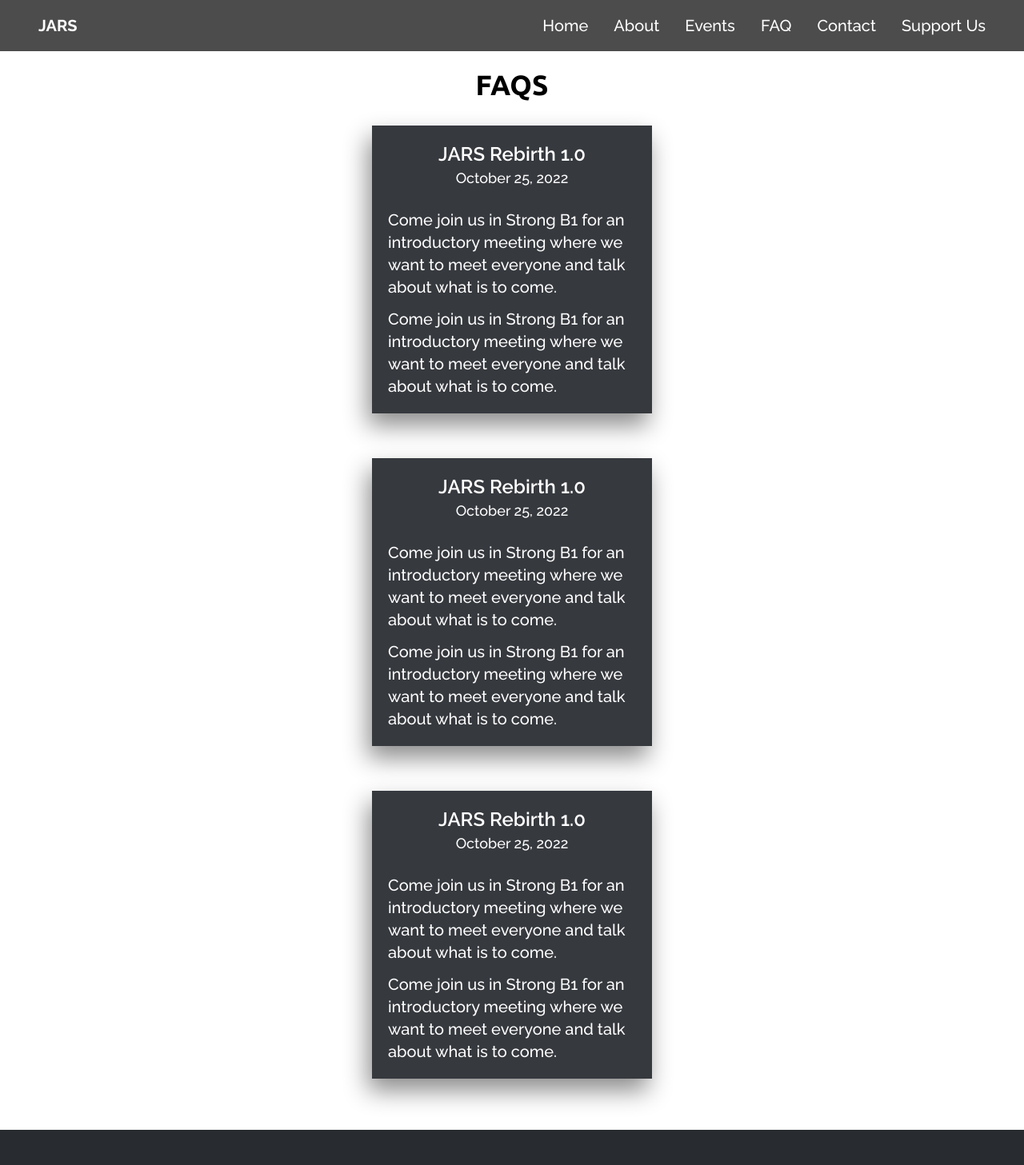
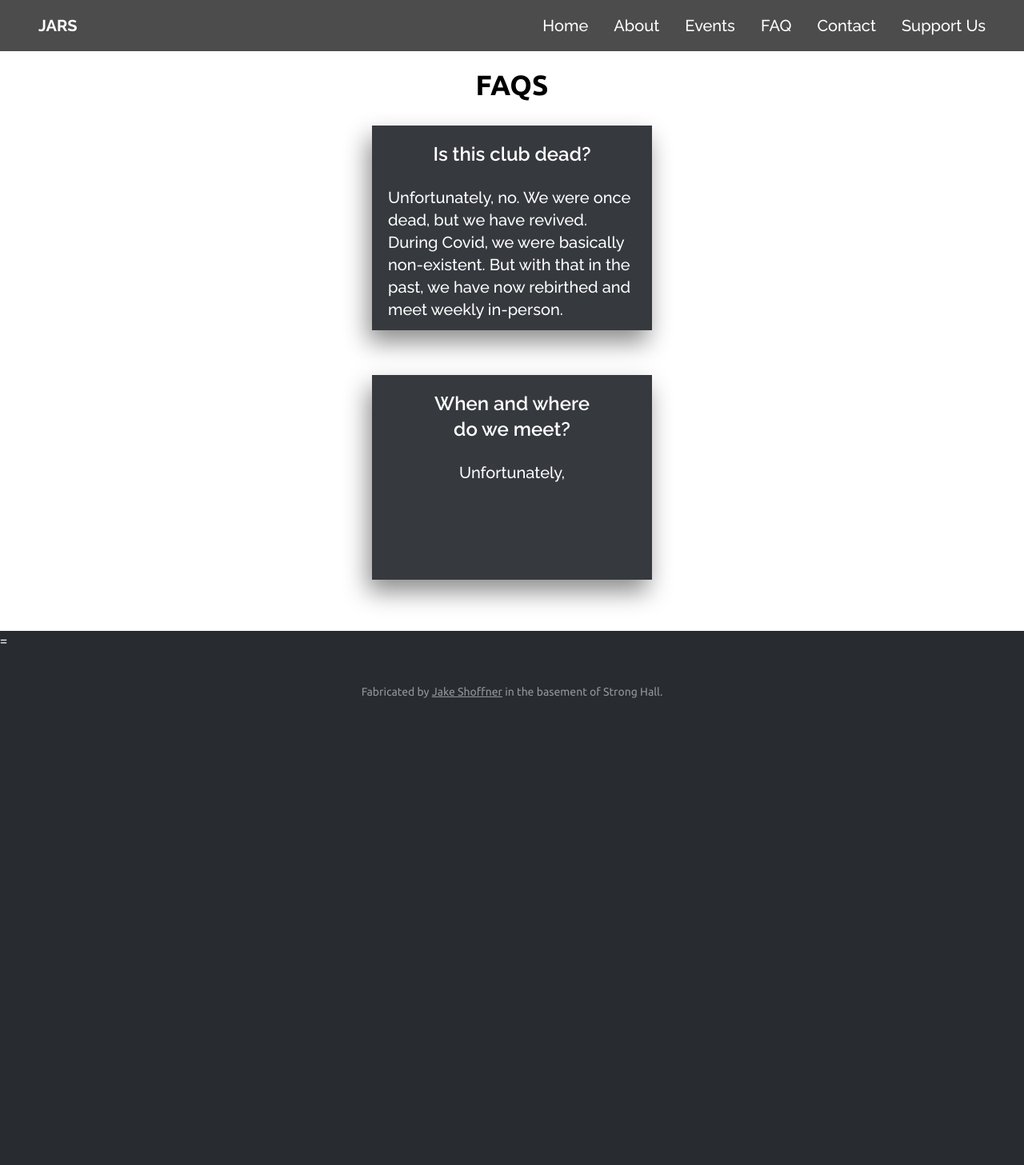
Before and after one commit to Jxk0be/JARS-Website, a SvelteKit app: page /faq in a window 1280 px wide. Shown: the top 1457 px of the page at 80% size. After the commit the page ends 917 px from the top, so only its background shows below. Built offline with nearby package versions, Linux system fonts and the light colour scheme.

Commit message:
Update FAQs.svelte

```diff
--- a/src/components/FAQs.svelte
+++ b/src/components/FAQs.svelte
@@ -2,49 +2,26 @@
     <h1 class="font-bold text-[27px] md:text-[35px] uppercase mt-[10vh] text-black text-center">FAQs</h1>
     <div class="grid grid-cols-1 gap-y-14 w-[350px] h-full mt-[3vh] font-['Raleway']">
 
-        <div class="bg-[#36393e] flex flex-col items-center md:hover:bg-[#282b30] duration-200 transition ease-in-out w-full h-[45vh] drop-shadow-[-5px_15px_15px_rgba(0,0,0,0.45)]">
-            <h1 class="mt-5 text-2xl font-semibold px-16">JARS Rebirth 1.0</h1>
-            <h1 class="text-lg font-medium mb-6">October 25, 2022</h1>
+        <div class="bg-[#36393e] flex flex-col items-center md:hover:bg-[#282b30] duration-200 transition ease-in-out w-full h-[32vh] drop-shadow-[-5px_15px_15px_rgba(0,0,0,0.45)]">
+            <h1 class="mt-5 text-2xl font-semibold px-16 mb-6">Is this club dead?</h1>
             <div class="mx-5 text-xl font-medium text-start">
                 <p class="mb-3">
-                    Come join us in Strong B1 for an introductory meeting where we
-                    want to meet everyone and talk about what is to come.
-                </p>
-                <p class="mb-3">
-                    Come join us in Strong B1 for an introductory meeting where we
-                    want to meet everyone and talk about what is to come.
+                    Unfortunately, no. We were once dead, but we have revived. During
+                    Covid, we were basically non-existent. But with that in the past,
+                    we have now rebirthed and meet weekly in-person.
                 </p>
             </div>
         </div>
 
-        <div class="bg-[#36393e] flex flex-col items-center md:hover:bg-[#282b30] duration-200 transition ease-in-out w-full h-[45vh] drop-shadow-[-5px_15px_15px_rgba(0,0,0,0.45)]">
-            <h1 class="mt-5 text-2xl font-semibold px-16">JARS Rebirth 1.0</h1>
-            <h1 class="text-lg font-medium mb-6">October 25, 2022</h1>
+        <div class="bg-[#36393e] flex flex-col items-center md:hover:bg-[#282b30] duration-200 transition ease-in-out w-full h-[32vh] drop-shadow-[-5px_15px_15px_rgba(0,0,0,0.45)]">
+            <h1 class="mt-5 text-2xl font-semibold px-16 mb-6 text-center">When and where do we meet?</h1>
             <div class="mx-5 text-xl font-medium text-start">
                 <p class="mb-3">
-                    Come join us in Strong B1 for an introductory meeting where we
-                    want to meet everyone and talk about what is to come.
-                </p>
-                <p class="mb-3">
-                    Come join us in Strong B1 for an introductory meeting where we
-                    want to meet everyone and talk about what is to come.
+                    Unfortunately,
                 </p>
             </div>
         </div>
-
-        <div class="bg-[#36393e] flex flex-col items-center md:hover:bg-[#282b30] duration-200 transition ease-in-out w-full h-[45vh] drop-shadow-[-5px_15px_15px_rgba(0,0,0,0.45)]">
-            <h1 class="mt-5 text-2xl font-semibold px-16">JARS Rebirth 1.0</h1>
-            <h1 class="text-lg font-medium mb-6">October 25, 2022</h1>
-            <div class="mx-5 text-xl font-medium text-start">
-                <p class="mb-3">
-                    Come join us in Strong B1 for an introductory meeting where we
-                    want to meet everyone and talk about what is to come.
-                </p>
-                <p class="mb-3">
-                    Come join us in Strong B1 for an introductory meeting where we
-                    want to meet everyone and talk about what is to come.
-                </p>
-            </div>
-        </div>
+        <!-- 4711793 -->
     </div>
 </div>
+=
```
